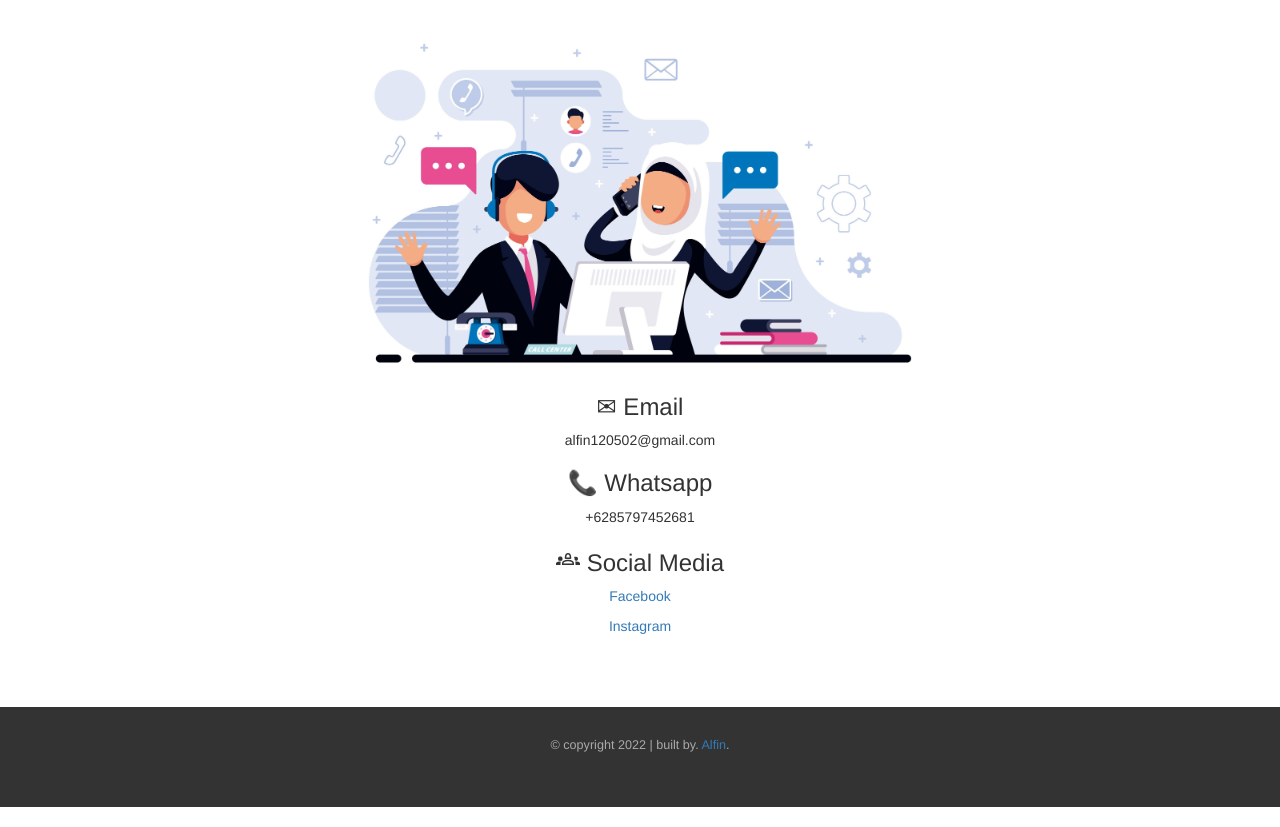
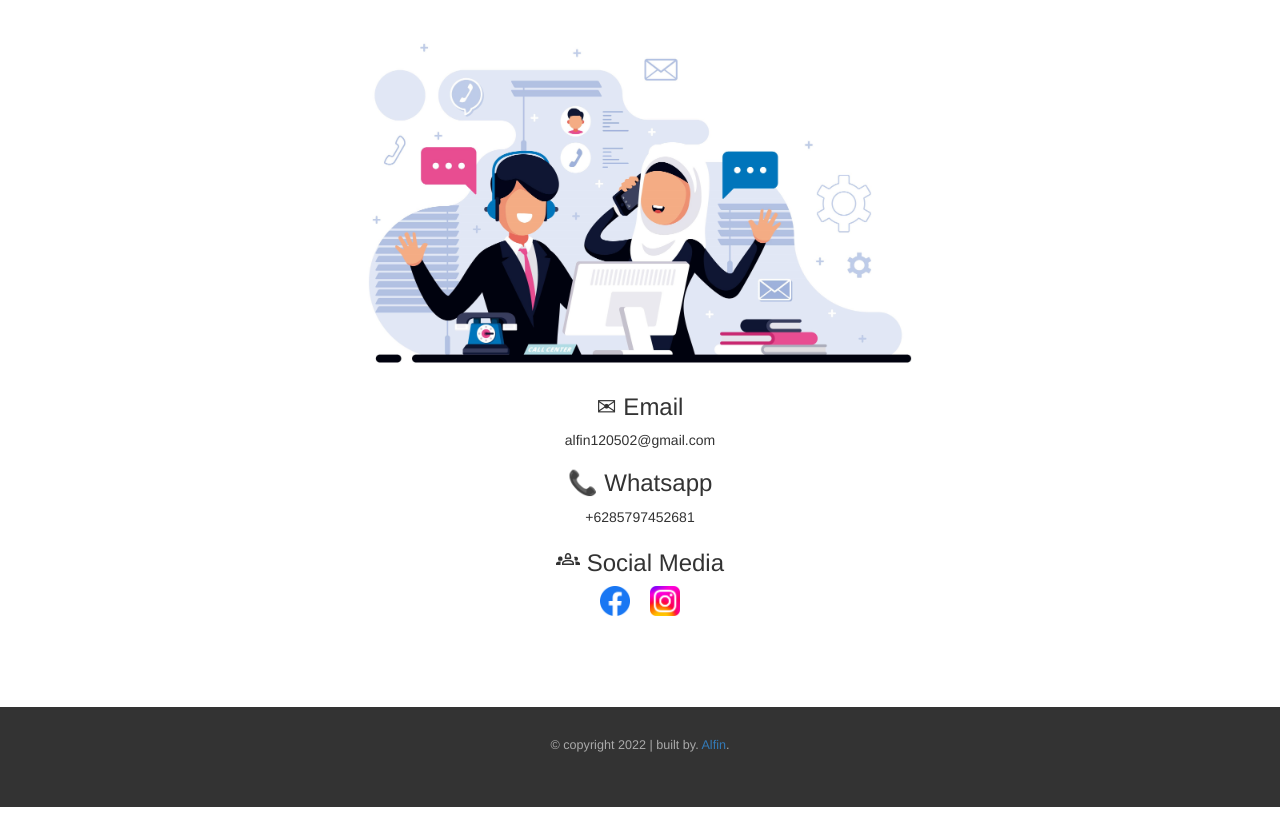
Before and after one commit to krefin/krefin.github.io, a plain HTML site: page index.html in a window 1280 px wide. Shown: the part 1834-2661 px from the top of the page. Drawn offline with nearby package versions, Linux system fonts and the light colour scheme.

Commit message:
Mengubah link social media jadi foto

```diff
--- a/css/style.css
+++ b/css/style.css
@@ -58,6 +58,19 @@ section {
 .contact img {
     width: 80%;
 }
+img.facebook, img.instagram {
+    width: 30px;
+}
+.socialM {
+    width: 100px;
+    margin: 10px auto;
+
+}
+.socialM p{
+    margin-left: 10px;
+    margin-right: 10px;
+    float: left;
+}
 footer {
     position: absolute;
     width: 100%;
--- a/index.html
+++ b/index.html
@@ -150,8 +150,12 @@
                     <h3><span class="material-symbols-outlined">
                             groups_2
                         </span> Social Media</h3>
-                    <p><a href="https://www.facebook.com/alfin.boedakzrignaic">Facebook</a></p>
-                    <p><a href="https://instagram.com/alfin_krefin?igshid=YmMyMTA2M2Y=">Instagram</a></p>
+                    <div class="socialM">
+                        <p><a href="https://www.facebook.com/alfin.boedakzrignaic"><img class="facebook"
+                                    src="img/facebook.svg.webp" alt="Facebook"></a></p>
+                        <p><a href="https://instagram.com/alfin_krefin?igshid=YmMyMTA2M2Y="><img class="instagram"
+                                    src="img/instagram.png" alt="Instagram"></a></p>
+                    </div>
                 </div>
             </div>
         </div>
```
